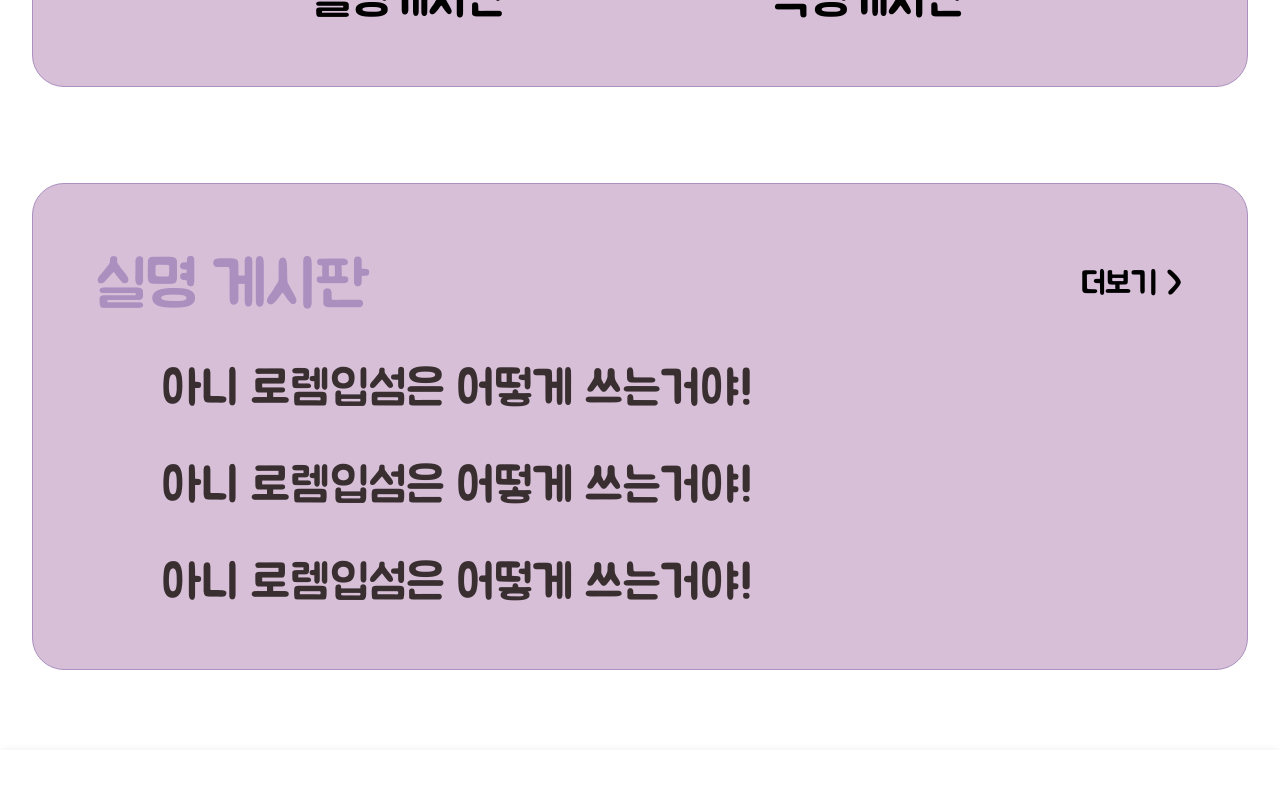
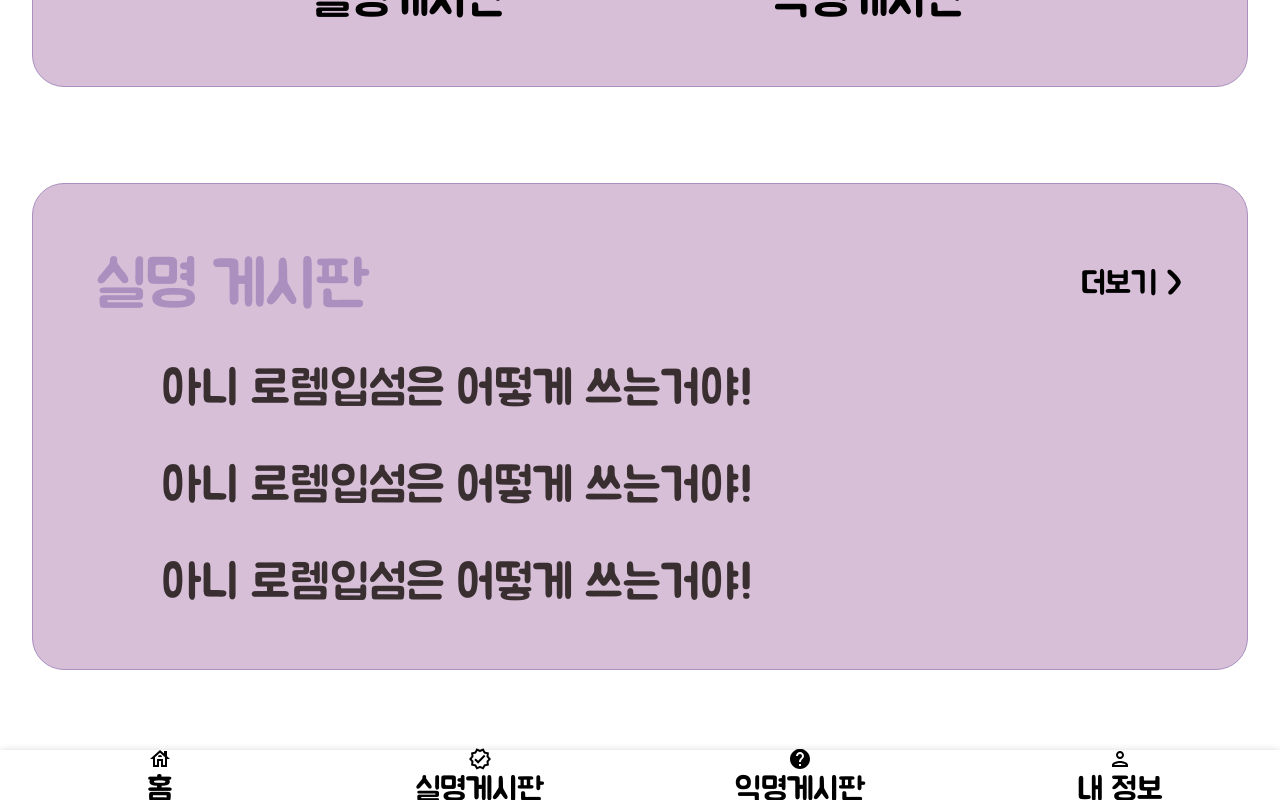
Before and after one commit to koreahacks/2021-woowabros, a React (Create React App) app in the folder frontend/: page /sign-in in a window 1280 px wide. Both pictures are taken after a click on the button "로그인". Shown: the part 1247-2047 px from the top of the page. Built offline with nearby package versions, Linux system fonts and the light colour scheme.

Commit message:
feat: navigation bar

```diff
--- a/frontend/src/App.js
+++ b/frontend/src/App.js
@@ -1,5 +1,6 @@
+import { RecoilRoot } from "recoil";
 import SwitchRoutes from "./Routes";
-import { RecoilRoot } from "recoil";
+import NavigationBar from "./components/navbar/NavigationBar";
 
 function App() {
   return (
--- a/frontend/src/ImageSrc.js
+++ b/frontend/src/ImageSrc.js
@@ -13,7 +13,13 @@ const ImageSrc = {
   THUMBS_UP: PUBLIC_URL + "thumbs_up.svg",
   UNICORN: PUBLIC_URL + "unicorn.svg",
   HOME: PUBLIC_URL + "home.svg",
+  HOME_FILL: PUBLIC_URL + "home_fill.svg",
   ACCOUNT: PUBLIC_URL + "account.svg",
+  ACCOUNT_FILL: PUBLIC_URL + "account_fill.svg",
+  VERIFIED: PUBLIC_URL + "verified.svg",
+  VERIFIED_FILL: PUBLIC_URL + "verified_fill.svg",
+  HELP: PUBLIC_URL + "help.svg",
+  HELP_FILL: PUBLIC_URL + "help_fill.svg",
 };
 
 export default ImageSrc;
--- a/frontend/src/Routes.js
+++ b/frontend/src/Routes.js
@@ -1,5 +1,5 @@
 import React from "react";
-import { Switch, Route, Redirect } from "react-router-dom";
+import { Switch, Route, Redirect, useLocation } from "react-router-dom";
 import { useRecoilValue } from "recoil";
 
 import HomePage from "./pages/Home";
@@ -10,6 +10,7 @@ import PostPage from "./pages/Post";
 import RankingPage from "./pages/Ranking";
 import UserPostPage from "./pages/UserPost";
 import { loginTokenState } from "./store";
+import NavigationBar from "./components/navbar/NavigationBar";
 
 const routes = [
   {
@@ -58,6 +59,7 @@ const routes = [
 ];
 
 const SwitchRoutes = () => {
+  const location = useLocation();
   const loginToken = useRecoilValue(loginTokenState);
   return (
     <>
@@ -65,7 +67,9 @@ const SwitchRoutes = () => {
         {routes.map(({ path, page, exact }, key) => (
           <Route path={path} key={key} component={page} exact={exact} />
         ))}
+        <Route component={NavigationBar} />
       </Switch>
+      {location.pathname !== "/sign-in" && <NavigationBar />}
       {loginToken === "" ? <Redirect to="/sign-in" /> : <></>}
     </>
   );
--- a/frontend/src/components/navbar/NavigationBar.js
+++ b/frontend/src/components/navbar/NavigationBar.js
@@ -1,7 +1,30 @@
-import React from "react";
+import React, { useEffect, useState } from "react";
 import styled from "styled-components";
 import ImageSrc from "../../ImageSrc";
 import Tab from "./Tab";
+
+const TABS = [
+  {
+    src: ImageSrc.HOME,
+    name: "홈",
+    url: "/",
+  },
+  {
+    src: ImageSrc.VERIFIED,
+    name: "실명게시판",
+    url: "/posts/named",
+  },
+  {
+    src: ImageSrc.HELP,
+    name: "익명게시판",
+    url: "/posts/anonymous",
+  },
+  {
+    src: ImageSrc.ACCOUNT,
+    name: "내 정보",
+    url: `/users/`,
+  },
+];
 
 const NavigationWrapper = styled.div`
   position: fixed;
@@ -17,34 +40,9 @@ const NavigationWrapper = styled.div`
 const NavigationBar = () => {
   return (
     <NavigationWrapper>
-      <Tab
-        data={{
-          src: ImageSrc.HOME,
-          name: "홈",
-          url: "/",
-        }}
-      />
-      <Tab
-        data={{
-          src: ImageSrc.NAMED,
-          name: "실명게시판",
-          url: "/posts/named",
-        }}
-      />
-      <Tab
-        data={{
-          src: ImageSrc.ANONYMOUS,
-          name: "익명게시판",
-          url: "/posts/anonymous",
-        }}
-      />
-      <Tab
-        data={{
-          src: ImageSrc.ACCOUNT,
-          name: "내 정보",
-          url: `/users/`,
-        }}
-      />
+      {TABS.map((tabData, key) => (
+        <Tab data={tabData} key={key} />
+      ))}
     </NavigationWrapper>
   );
 };
--- a/frontend/src/components/navbar/Tab.js
+++ b/frontend/src/components/navbar/Tab.js
@@ -1,26 +1,54 @@
 import React from "react";
 import styled from "styled-components";
+import { NavLink } from "react-router-dom";
 
 const clickedColor = "#800000";
 const unclickedColor = "red";
 
-const TabWrapper = styled.div`
+const TabWrapper = styled(NavLink)`
   width: 25%;
+  height: 100%;
+  margin: auto;
+  text-decoration: none;
+  &:focus,
+  &:hover,
+  &:visited,
+  &:link,
+  &:active {
+    text-decoration: none;
+  }
 `;
 
-const TabImg = styled.svg`
+const TabContent = styled.div`
+  width: 50%;
+  height: 100%;
+  margin: auto;
+  display: flex;
+  flex-direction: column;
+  justify-content: center;
+  align-items: center;
+`;
+
+const TabImg = styled.img`
   // fill: ${(props) => (props.present ? clickedColor : unclickedColor)};
 `;
 
-const TabName = styled.div``;
+const TabName = styled.div`
+  font-size: 0.5rem;
+  color: #000;
+  text-align: center;
+`;
 
-const Tab = ({ data }) => {
-  console.log(window.location);
-  console.log(data.url, data.url === window.location.pathname);
+const Tab = ({ data, functions }) => {
   return (
-    <TabWrapper onClick={() => {}}>
-      <TabImg src={data.src} present={data.url === window.location.pathname} />
-      <TabName>{data.name}</TabName>
+    <TabWrapper to={data.url}>
+      <TabContent>
+        <TabImg
+          src={data.src}
+          present={data.url === window.location.pathname}
+        />
+        <TabName>{data.name}</TabName>
+      </TabContent>
     </TabWrapper>
   );
 };
```
Also changed, not shown: 1 other file (tests, documents, lock files or other folders).
